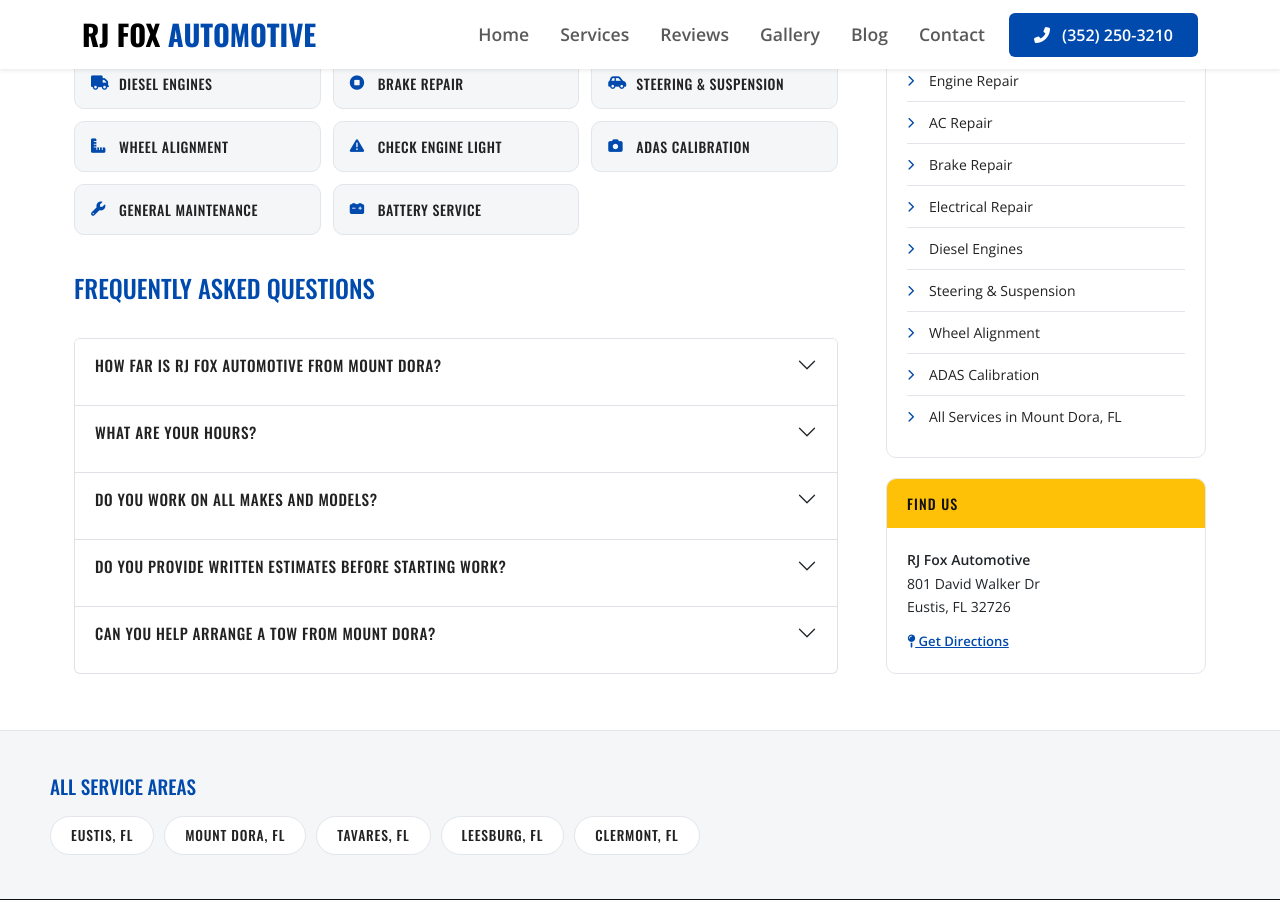
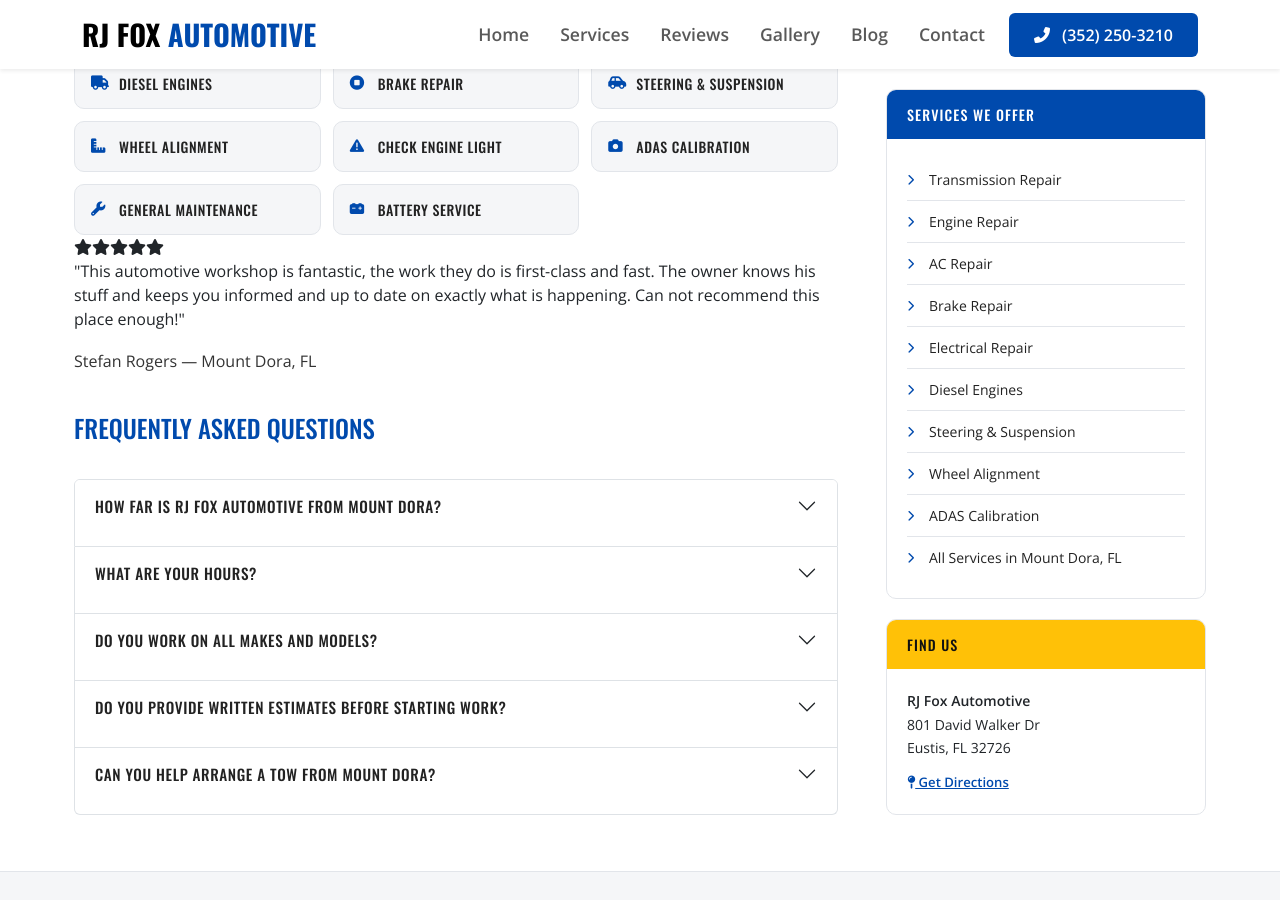
Before and after one commit to JamesBrownR/RJ-Fox-Automotive, a Jekyll site: the page built from service-areas/mount-dora-fl/index.html, in a window 1280 px wide and 900 px high, scrolled down 3034 px. Built offline with Jekyll 4.4.1, drawn with Linux system fonts in a browser that asks for light colours.

Commit message:
Update index.html

```diff
--- a/service-areas/mount-dora-fl/index.html
+++ b/service-areas/mount-dora-fl/index.html
@@ -69,7 +69,16 @@
   </div>
 </div>
 
+<div class="sp-review">
+  <div class="sp-review__stars">
+    <i class="fa-solid fa-star"></i><i class="fa-solid fa-star"></i><i class="fa-solid fa-star"></i><i class="fa-solid fa-star"></i><i class="fa-solid fa-star"></i>
+  </div>
+  <blockquote class="sp-review__text">"This automotive workshop is fantastic, the work they do is first-class and fast. The owner knows his stuff and keeps you informed and up to date on exactly what is happening. Can not recommend this place enough!"</blockquote>
+  <p class="sp-review__name">Stefan Rogers &mdash; Mount Dora, FL</p>
+</div>
+
 <h2>Frequently Asked Questions</h2>
+
 
 <div class="sp-faq">
   <div class="accordion" id="faqAccordion">
```
